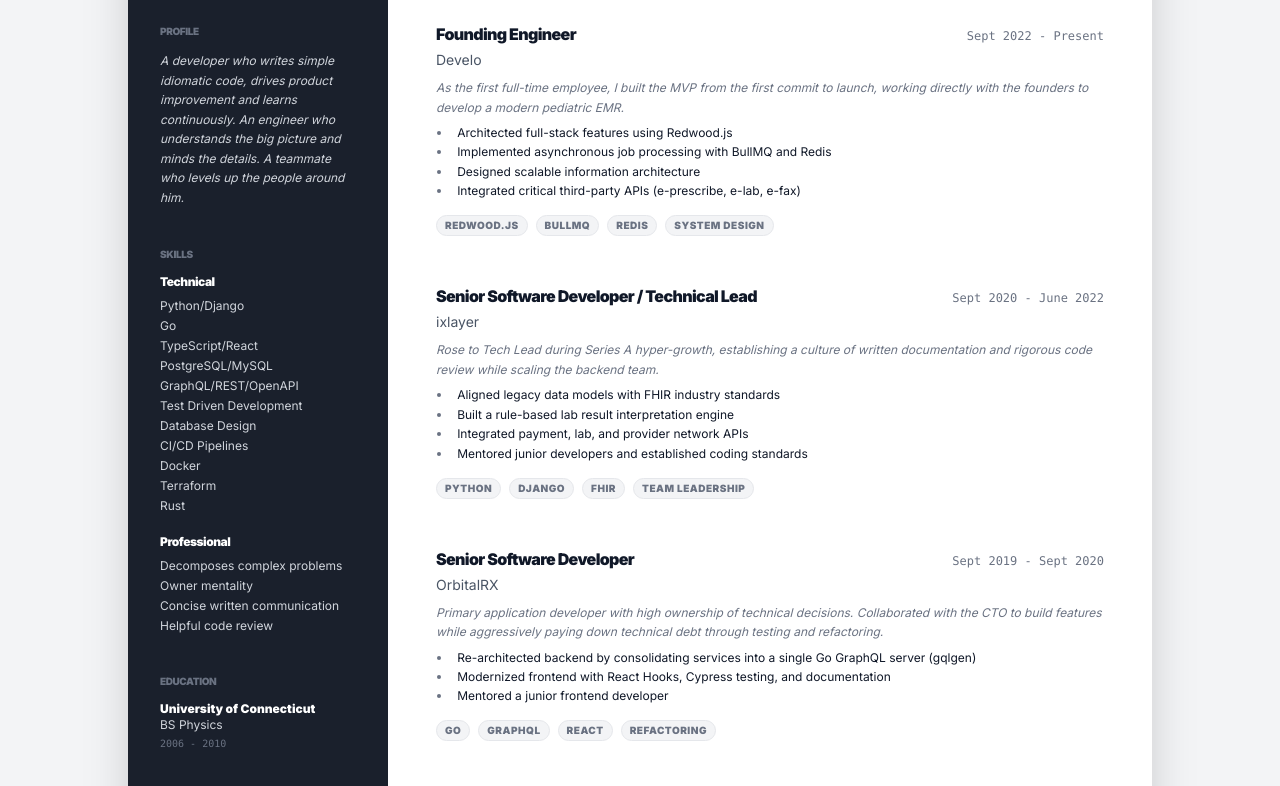
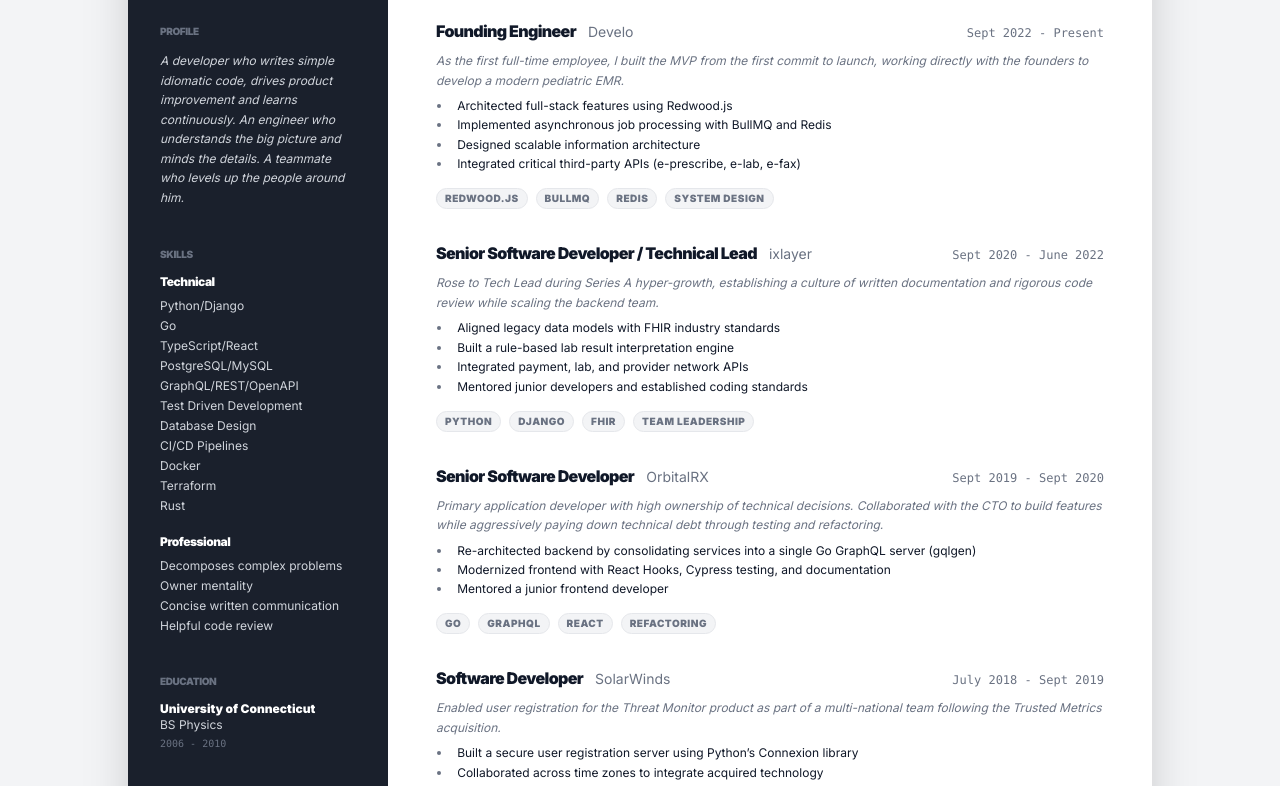
Before and after one commit to cstoltze/me, an Astro site: page /resume in a window 1280 px wide. Shown: the part 285-1071 px from the top of the page. Built offline with nearby package versions, Linux system fonts and the light colour scheme; Astro itself is replaced by a stand-in of ours.

Commit message:
fix: layout adjustments, inline company, tighter spacing

```diff
--- a/src/components/ResumeItem.astro
+++ b/src/components/ResumeItem.astro
@@ -10,12 +10,14 @@
 const { Content } = await entry.render();
 ---
 
-<div class="mb-12 break-inside-avoid">
-  <div class="flex flex-col md:flex-row justify-between items-baseline mb-1">
-    <h3 class="text-base font-bold text-gray-900 print:text-sm">{title}</h3>
+<div class="mb-8 break-inside-avoid">
+  <div class="flex flex-col md:flex-row justify-between items-baseline mb-2">
+    <div class="flex flex-col md:flex-row md:items-baseline gap-x-3">
+      <h3 class="text-base font-bold text-gray-900 print:text-sm">{title}</h3>
+      <span class="text-sm font-medium text-gray-500 print:text-xs">{company}</span>
+    </div>
     <span class="text-gray-500 font-mono text-xs mt-1 md:mt-0 whitespace-nowrap print:text-[10px]">{dates}</span>
   </div>
-  <div class="text-sm font-medium text-gray-600 mb-2 print:text-xs">{company}</div>
 
   <div class="prose prose-sm max-w-none text-gray-800 leading-relaxed mb-4
     prose-p:italic prose-p:text-gray-500 prose-p:mb-2 prose-p:leading-relaxed prose-p:text-xs print:prose-p:text-[10px]
--- a/src/pages/resume.astro
+++ b/src/pages/resume.astro
@@ -128,7 +128,7 @@
 
         <!-- Experience -->
         <div>
-          <h2 class="text-[10px] font-bold uppercase tracking-widest text-gray-400 mb-8 print:mb-4">Experience</h2>
+          <h2 class="text-sm font-bold uppercase tracking-widest text-gray-400 mb-6 print:mb-4">Experience</h2>
           <div class="space-y-10 print:space-y-6">
             {sortedExperience.map(entry => (
               <ResumeItem entry={entry} />
```
